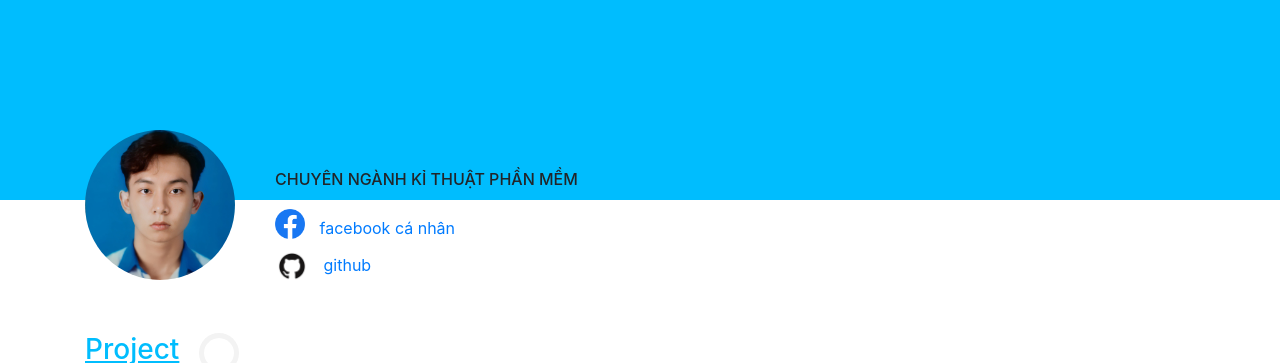
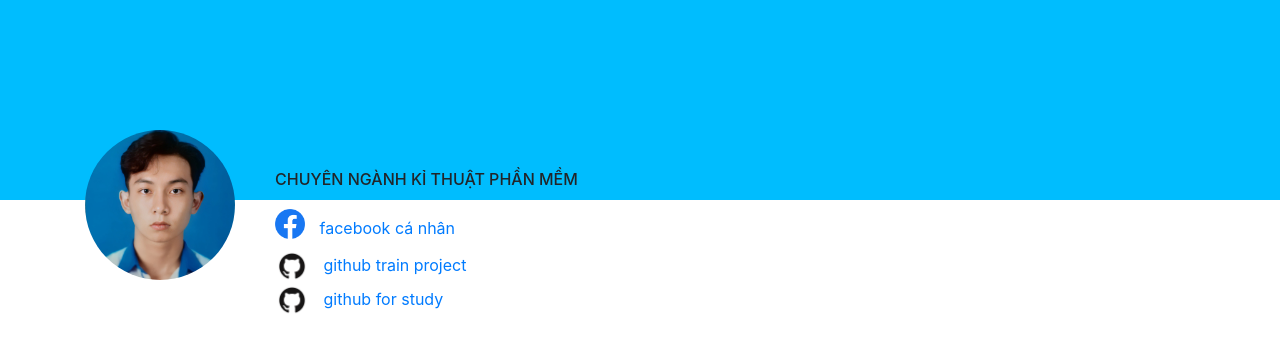
Before and after one commit to BEWCHAN06/profile, a plain HTML site: page index.html in a window 1280 px wide. Shown: the top 363 px of the page. Drawn offline with nearby package versions, Linux system fonts and the light colour scheme.

Commit message:
update profile github

```diff
--- a/index.html
+++ b/index.html
@@ -28,7 +28,10 @@
               </div>
               <div class="github">
                 <img style="width: 34px; " src="img/GitHub-Mark.png" alt="">
-                <a style="margin: 10px;" href="https://github.com/BEWCHAN06">github</a>
+                <a style="margin: 10px;" href="https://github.com/BEWCHAN06">github train project</a>
+                <br>
+                <img style="width: 34px; " src="img/GitHub-Mark.png" alt="">
+                <a style="margin: 10px;" href="https://github.com/baotran06fairy13">github for study</a>
               </div>
           </div>
         </div>
```
